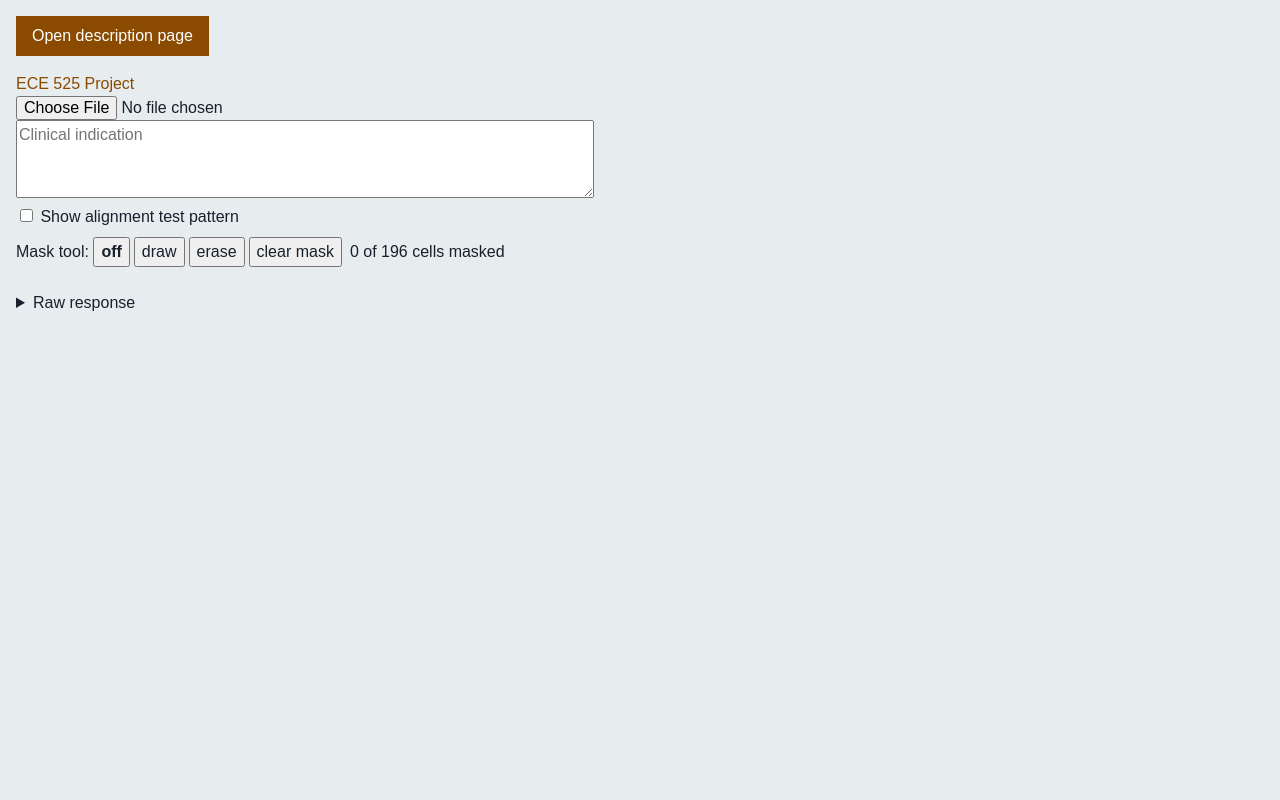
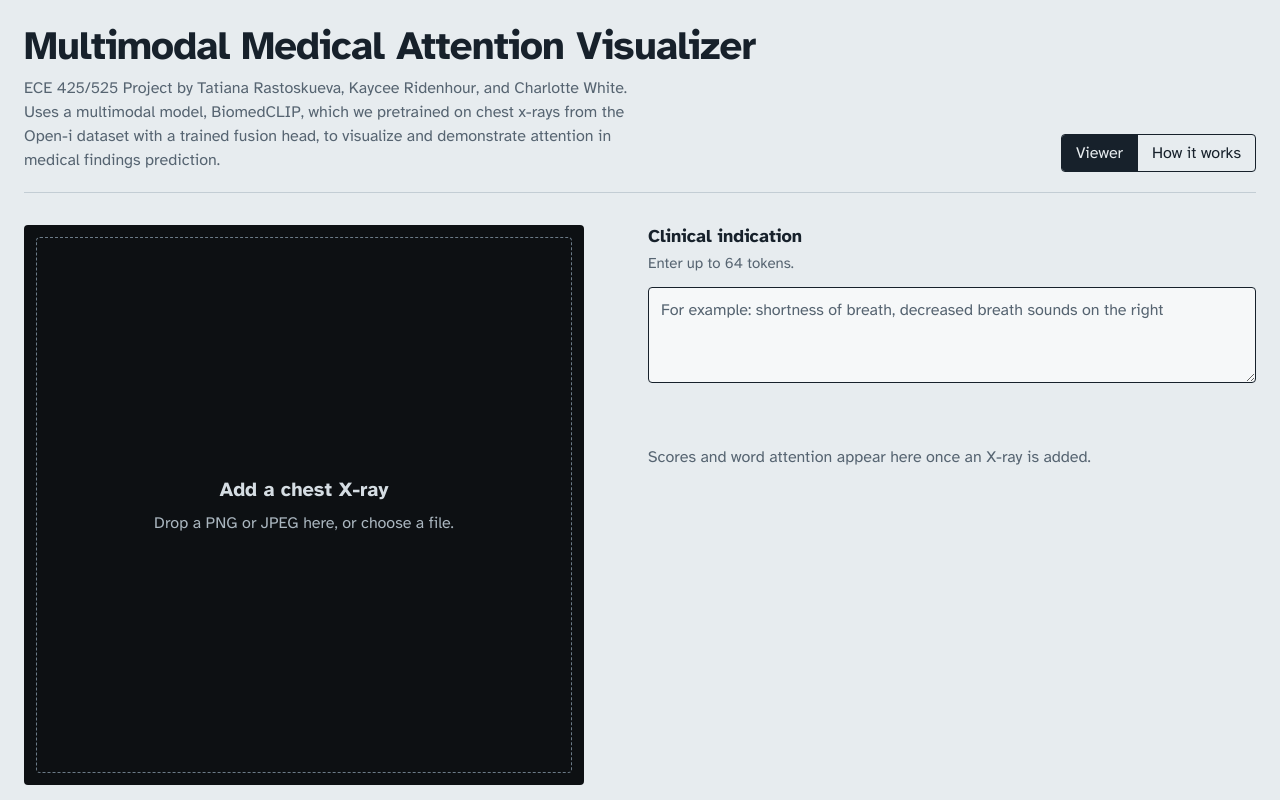
Before and after one commit to cmjw/ECE_525_Project, a React (Vite) app in the folder frontend/: page / in a window 1280 px wide. Shown: the top 800 px of the page. Built offline with nearby package versions, Linux system fonts and the light colour scheme.

Commit message:
Update UI

```diff
--- a/frontend/src/App.jsx
+++ b/frontend/src/App.jsx
@@ -10,50 +10,81 @@ const VIDEOS = [
   { title: 'Multimodal Transformer', src: '/videos/multimodal_transformer.mp4' },
 ]
 
-// A known pattern for checking alignment: bright 3x3 block in the top-left, dimmer strip along the top row.
+const TOOLS = [
+  { id: 'off', label: 'View' },
+  { id: 'draw', label: 'Mask' },
+  { id: 'erase', label: 'Unmask' },
+]
+
+// Check alignment
 const TEST_GRID = Array.from({ length: 196 }, (_, k) => {
   const row = Math.floor(k / 14)
   const col = k % 14
   return row < 3 && col < 3 ? 1 : row === 0 && col < 9 ? 0.5 : 0
 })
 
+const emptyMask = () => Array(196).fill(false) // true = this 14x14 cell is masked
+const IDLE = { state: 'idle', message: '' }
+
 export default function App() {
   const [file, setFile] = useState(null)
   const [imageUrl, setImageUrl] = useState(null)
   const [text, setText] = useState('')
   const [result, setResult] = useState(null)
-  const [selected, setSelected] = useState(null)
-  const [status, setStatus] = useState('')
+  const [selected, setSelected] = useState(null) // clicked word index; null = overall map
+  const [status, setStatus] = useState(IDLE)
   const [testPattern, setTestPattern] = useState(false)
-  const [showEmptyPage, setShowEmptyPage] = useState(false)
-  const [mask, setMask] = useState(Array(196).fill(false))   // true = this 14x14 cell is masked
-  const [tool, setTool] = useState('off')   // 'off' | 'draw' | 'erase'
+  const [showGuide, setShowGuide] = useState(false)
+  const [mask, setMask] = useState(emptyMask)
+  const [tool, setTool] = useState('off') // 'off' | 'draw' | 'erase'
+  const [opacity, setOpacity] = useState(0.5)
 
+  // Process file upload
   const onFile = (f) => {
     if (!f) return
+    if (!/^image\/(png|jpeg)$/.test(f.type)) {
+      setStatus({ state: 'error', message: 'Use a PNG or JPEG image.' })
+      return
+    }
     if (imageUrl) URL.revokeObjectURL(imageUrl)
     setFile(f)
     setImageUrl(URL.createObjectURL(f))
+    setMask(emptyMask())
+    setSelected(null)
+    setStatus(IDLE)
   }
 
   useEffect(() => {
     if (!file) return
     const ctrl = new AbortController()
     const timer = setTimeout(async () => {
-      setStatus('running…')
+      setStatus({ state: 'running', message: 'Running the model…' })
       const body = new FormData()
       body.append('image', file)
       body.append('text', text)
       body.append('patch_mask', mask.map((m) => (m ? '1' : '0')).join(''))
       try {
         const res = await fetch('/api/predict', { method: 'POST', body, signal: ctrl.signal })
-        if (!res.ok) throw new Error((await res.json().catch(() => ({}))).detail || res.statusText)
+        if (!res.ok) {
+          const detail = (await res.json().catch(() => null))?.detail
+          throw new Error(
+            detail ||
+              (res.status >= 500
+                ? 'The model server returned an error. Check that the backend is running on port 8000, and read its terminal output.'
+                : res.statusText),
+          )
+        }
         const data = await res.json()
         setResult(data)
         setSelected((s) => (s !== null && s < data.tokens.length ? s : null))
-        setStatus('')
+        setStatus(IDLE)
       } catch (e) {
-        if (e.name !== 'AbortError') setStatus('error: ' + e.message)
+        if (e.name === 'AbortError') return
+        const unreachable = /fetch|network/i.test(e.message)
+        setStatus({
+          state: 'error',
+          message: unreachable ? "Can't reach the model server. Start the backend on port 8000, then change anything to retry." : e.message,
+        })
       }
     }, 300)
     return () => {
@@ -62,6 +93,7 @@ export default function App() {
     }
   }, [file, text, mask])
 
+  const maskedCount = mask.filter(Boolean).length
   const map = result && (selected === null ? result.image_attention : result.token_attention[selected])
   const values = testPattern ? TEST_GRID : map
   const caption = result && (selected === null ? 'Overall attention' : `Where "${result.tokens[selected].token}" looks`)
@@ -71,73 +103,183 @@ export default function App() {
     token_attention: `[${result.token_attention.length} maps]`,
   }
 
+  const filePicker = (className, label) => (
+    <label className={className}>
+      {label}
+      <input
+        className="visually-hidden"
+        type="file"
+        accept="image/png,image/jpeg"
+        onChange={(e) => {
+          onFile(e.target.files[0])
+          e.target.value = '' // allow choosing the same file again
+        }}
+      />
+    </label>
+  )
+
   return (
-    <div style={{ padding: 16, minHeight: '100vh', fontFamily: 'sans-serif', maxWidth: 1000 }}>
-      <header style={{ display: 'flex', alignItems: 'left', gap: 16, marginBottom: 16, padding: 0 }}>
-        <button style={{ backgroundColor: '#8a4b00', color: '#fff', border: 'none', padding: '8px 16px', cursor: 'pointer' }} onClick={() => setShowEmptyPage(!showEmptyPage)}>
-          {showEmptyPage ? 'Return to main page' : 'Open description page'}
-        </button>
+    <div className="app">
+      <header className="masthead">
+        <div>
+          <h1 className="title">Multimodal Medical Attention Visualizer</h1>
+          <p className="lede">
+            ECE 425/525 Project by Tatiana Rastoskueva, Kaycee Ridenhour, and Charlotte White.
+            Uses a multimodal model, BiomedCLIP, which we pretrained on chest x-rays from the Open-i dataset with a trained fusion head, to visualize and demonstrate attention in medical findings prediction.
+          </p>
+        </div>
+        <div className="seg" role="group" aria-label="Page">
+          <button className="seg-button" aria-pressed={!showGuide} onClick={() => setShowGuide(false)}>
+            Viewer
+          </button>
+          <button className="seg-button" aria-pressed={showGuide} onClick={() => setShowGuide(true)}>
+            How it works
+          </button>
+        </div>
       </header>
-       <p style={{ color: '#8a4b00', margin: 0 }}>ECE 525 Project</p>
 
-      {showEmptyPage ? (
-        <main style={{ display: 'grid', gridTemplateColumns: '1fr', gap: 24 }}>
+      {showGuide ? (
+        <main className="guide">
+          <p className="lede">The following are short animations of each stage for the architecture, from the image patches to the final classification.</p>
           {VIDEOS.map(({ title, src }) => (
             <section key={title}>
-              <h2>{title}</h2>
-              <video controls playsInline style={{ display: 'block', width: '100%' }}>
+              <h2 className="section-title">{title}</h2>
+              <video className="guide-media" controls playsInline preload="metadata">
                 <source src={src} type="video/mp4" />
                 Your browser does not support MP4 video.
               </video>
             </section>
           ))}
           <section>
-            <h2>Classification</h2>
-            <img src="/classification.png" alt="Classification" style={{ display: 'block', maxWidth: '100%', height: 'auto' }} />
+            <h2 className="section-title">Classification</h2>
+            <img className="guide-media" src="/classification.png" alt="Diagram of the classification stage" />
           </section>
         </main>
       ) : (
         <>
-          {result?.mock && <p style={{ color: '#b00020', fontWeight: 600 }}>Mock model: outputs are random, not real predictions.</p>}
+          <main className="workspace">
+            <section className="viewer" aria-label="X-ray viewer">
+              <div
+                className="film"
+                onDragOver={(e) => e.preventDefault()}
+                onDrop={(e) => {
+                  e.preventDefault()
+                  onFile(e.dataTransfer.files[0])
+                }}
+              >
+                {imageUrl ? (
+                  <Heatmap imageUrl={imageUrl} values={values} mask={mask} onMaskChange={setMask} tool={tool} opacity={opacity} />
+                ) : (
+                  <label className="drop">
+                    <span className="drop-title">Add a chest X-ray</span>
+                    <span className="drop-hint">Drop a PNG or JPEG here, or choose a file.</span>
+                    <input
+                      className="visually-hidden"
+                      type="file"
+                      accept="image/png,image/jpeg"
+                      onChange={(e) => {
+                        onFile(e.target.files[0])
+                        e.target.value = ''
+                      }}
+                    />
+                  </label>
+                )}
+              </div>
 
-          <input type="file" accept="image/png,image/jpeg" onChange={(e) => onFile(e.target.files[0])} />
-          <br />
-          <textarea rows={3} cols={60} value={text} onChange={(e) => { setText(e.target.value); setSelected(null) }} placeholder="Clinical indication" />
-          <label style={{ display: 'block' }}>
-            <input type="checkbox" checked={testPattern} onChange={(e) => setTestPattern(e.target.checked)} /> Show alignment test pattern
-          </label>
-          <div style={{ margin: '8px 0' }}>
-            Mask tool:{' '}
-            {['off', 'draw', 'erase'].map((t) => (
-              <button key={t} onClick={() => setTool(t)} style={{ marginRight: 4, fontWeight: tool === t ? 700 : 400 }}>{t}</button>
-            ))}
-            <button onClick={() => setMask(Array(196).fill(false))}>clear mask</button>
-            <span style={{ marginLeft: 8 }}>{mask.filter(Boolean).length} of 196 cells masked</span>
-          </div>
+              {imageUrl && (
+                <>
+                  <div className="toolbar">
+                    <div className="seg" role="group" aria-label="Mask tool">
+                      {TOOLS.map((t) => (
+                        <button key={t.id} className="seg-button" aria-pressed={tool === t.id} onClick={() => setTool(t.id)}>
+                          {t.label}
+                        </button>
+                      ))}
+                    </div>
+                    <button className="btn" onClick={() => setMask(emptyMask())} disabled={maskedCount === 0}>
+                      Clear mask
+                    </button>
+                    {filePicker('btn', 'Replace image')}
+                  </div>
+                  <p className="meta">
+                    {maskedCount} of 196 cells masked. Masked cells are hidden from the model's attention.
+                  </p>
 
-          <div style={{ display: 'flex', gap: 32, flexWrap: 'wrap', alignItems: 'flex-start' }}>
-            <div style={{ flex: '1 1 320px', maxWidth: 448 }}>
-              {imageUrl && <Heatmap imageUrl={imageUrl} values={values} mask={mask} onMaskChange={setMask} tool={tool} />}
-              <p>{caption}</p>
-            </div>
-            <div style={{ flex: '1 1 320px' }}>
-              <p>{status}</p>
-              {result && (
-                <>
-                  <Predictions probs={result.probs} />
-                  <h3>Indication text (click a word)</h3>
-                  <TokenChips tokens={result.tokens} selected={selected} onSelect={setSelected} />
+                  <div className="overlay-row">
+                    <label htmlFor="overlay">Overlay</label>
+                    <input
+                      id="overlay"
+                      className="overlay-slider"
+                      type="range"
+                      min="0"
+                      max="1"
+                      step="0.05"
+                      value={opacity}
+                      onChange={(e) => setOpacity(+e.target.value)}
+                    />
+                    <span className="legend">
+                      less
+                      <span className="ramp" aria-hidden="true" />
+                      more attention
+                    </span>
+                  </div>
+                  {caption && <p className="caption">{caption}</p>}
                 </>
               )}
-            </div>
-          </div>
+            </section>
 
-          <details>
-            <summary>Raw response</summary>
-            <pre>{raw && JSON.stringify(raw, null, 2)}</pre>
+            <section className="side" aria-label="Inputs and results">
+              {result?.mock && <p className="banner">Mock model is on: scores and maps are random.</p>}
+
+              <div>
+                <label className="section-title" htmlFor="indication">
+                  Clinical indication
+                </label>
+                <p className="hint">Enter up to 64 tokens.</p>
+                <textarea
+                  id="indication"
+                  className="field"
+                  value={text}
+                  onChange={(e) => {
+                    setText(e.target.value)
+                    setSelected(null)
+                  }}
+                  placeholder="For example: shortness of breath, decreased breath sounds on the right"
+                />
+                <p className="status" role="status" data-state={status.state}>
+                  {status.message}
+                </p>
+              </div>
+
+              {result ? (
+                <div className="results" data-stale={status.state === 'error'}>
+                  <Predictions probs={result.probs} />
+                  <div>
+                    <h2 className="section-title">Words</h2>
+                    <p className="hint">
+                      Shading shows how much the model attends to each word. Select a word to see where it looks in the image.
+                    </p>
+                    <TokenChips tokens={result.tokens} selected={selected} onSelect={setSelected} />
+                  </div>
+                </div>
+              ) : (
+                <p className="placeholder">Scores and word attention appear here once an X-ray is added.</p>
+              )}
+            </section>
+          </main>
+
+          <details className="debug">
+            <summary className="debug-summary">Debug tools</summary>
+            <label className="check">
+              <input type="checkbox" checked={testPattern} onChange={(e) => setTestPattern(e.target.checked)} /> Show alignment
+              test pattern
+            </label>
+            {raw && <pre className="raw">{JSON.stringify(raw, null, 2)}</pre>}
           </details>
         </>
       )}
+
+      <footer className="colophon">ECE 425/525 Project. Tatiana Rastoskueva, Kaycee Ridenhour, and Charlotte White.</footer>
     </div>
   )
 }
--- a/frontend/src/TokenChips.jsx
+++ b/frontend/src/TokenChips.jsx
@@ -1,22 +1,18 @@
-// Each word is shaded by how much the model's [CLS] attends to it
-// can click one to see where it looks in the image.
+// Each word is shaded by how much the model's [CLS] token attends to it.
+// Select a word to see where it looks in the image
+// Overall returns to the whole-image view.
 export default function TokenChips({ tokens, selected, onSelect }) {
-  const chip = (on) => ({
-    border: '1px solid #d0d0d5',
-    borderRadius: 14,
-    padding: '4px 10px',
-    cursor: 'pointer',
-    outline: on ? '2px solid #3a6df0' : 'none',
-  })
   return (
-    <div style={{ display: 'flex', flexWrap: 'wrap', gap: 6 }}>
-      <button style={{ ...chip(selected === null), background: '#fff' }} onClick={() => onSelect(null)}>
-        overall
+    <div className="chips" role="group" aria-label="Words in the indication">
+      <button className="chip" aria-pressed={selected === null} onClick={() => onSelect(null)}>
+        Overall
       </button>
       {tokens.map((t, i) => (
         <button
           key={i}
-          style={{ ...chip(selected === i), background: `rgba(255, 140, 0, ${0.1 + 0.7 * t.score})` }}
+          className="chip"
+          aria-pressed={selected === i}
+          style={{ background: `rgba(245, 158, 46, ${0.12 + 0.7 * t.score})` }}
           onClick={() => onSelect(i)}
         >
           {t.token}
```
Also changed, not shown: frontend/src/Predictions.jsx (+15 -13 lines).
